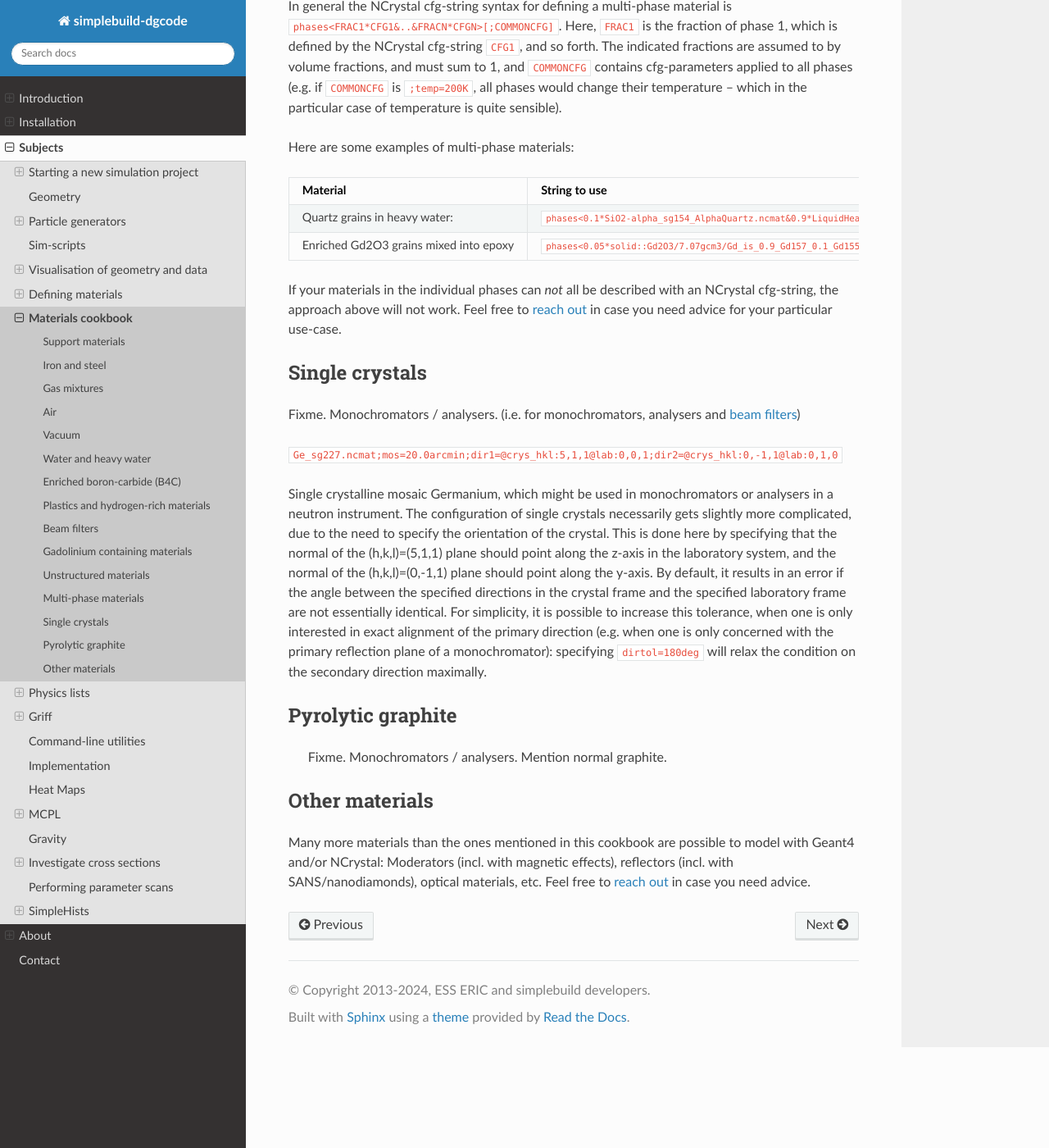
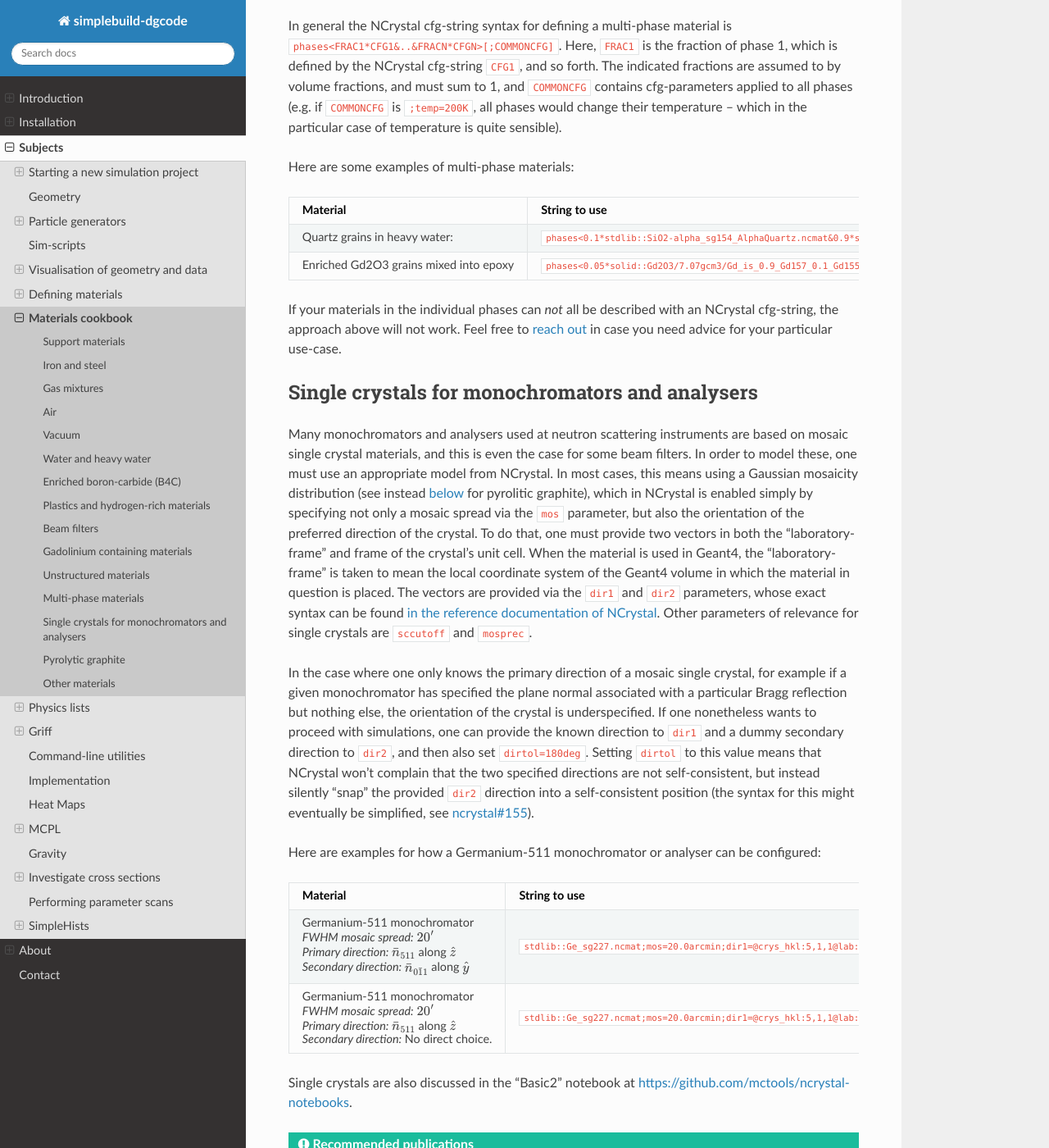
Before and after one commit to mctools/simplebuild-dgcode, a Sphinx documentation site: the page built from doc/source/matcookbook.rst, in a window 1280 px wide and 1400 px high, scrolled down 7122 px. Shown: the whole window at 82% size. Built offline with Sphinx 7.4.7 and the Read the Docs theme 2.0.0, drawn with Linux system fonts in a browser that asks for light colours; the version number could not be read and is left out; some of the changed text lies outside the part shown.

Commit message:
Document single crystals

```diff
--- a/doc/source/matcookbook.rst
+++ b/doc/source/matcookbook.rst
@@ -310,8 +310,8 @@ material on the `NCrystal data library page
 Beam filters
 ------------
 
- Here are some examples of common beam filters, used to filter out
- higher-energy neutrons by scattering them out of the flight path:
+Here are some examples of common beam filters, used to filter out higher-energy
+neutrons by scattering them out of the flight path:
 
  .. list-table::
     :header-rows: 1
@@ -326,10 +326,12 @@ Beam filters
 The recipe for the sapphire filter above simply uses the crude approximation
 that the single-crystal sapphire filter is oriented so that no Bragg reflections
 are possible from the direction of the incoming neutrons. For a more realistic
-(and much more computationally intensive) approach, refer to the dedicated
+(and much more computationally intensive) approach, one must use the
+:ref:`features for single crystal modelling <sbmatsinglecrystals>`. For a
+detailed discussion of sapphire beam filters, refer furthermore to the dedicated
 jupyter notebook which can be downloaded `here
 <https://github.com/mctools/ncrystal-notebooks/blob/main/notebooks/misc/ncrystal_sapphire_filter.ipynb>`__
-(with general instructions about the notebooks `here
+(with general instructions about how the notebooks can be run `here
 <https://github.com/mctools/ncrystal-notebooks/>`__).
 
 .. _sbmatgd2o3:
@@ -459,9 +461,9 @@ Here are some examples of multi-phase materials:
    * - Material
      - String to use
    * - Quartz grains in heavy water:
-     - ``phases<0.1*SiO2-alpha_sg154_AlphaQuartz.ncmat&0.9*LiquidHeavyWaterD2O_T293.6K.ncmat>``
+     - ``phases<0.1*stdlib::SiO2-alpha_sg154_AlphaQuartz.ncmat&0.9*stdlib::LiquidHeavyWaterD2O_T293.6K.ncmat>``
    * - Enriched Gd2O3 grains mixed into epoxy
-     - ``phases<0.05*solid::Gd2O3/7.07gcm3/Gd_is_0.9_Gd157_0.1_Gd155&0.95*Epoxy_Araldite506_C18H20O3.ncmat>``
+     - ``phases<0.05*solid::Gd2O3/7.07gcm3/Gd_is_0.9_Gd157_0.1_Gd155&0.95*stdlib::Epoxy_Araldite506_C18H20O3.ncmat>``
 
 If your materials in the individual phases can *not* all be described with an
 NCrystal cfg-string, the approach above will not work. Feel free to :ref:`reach
@@ -469,35 +471,124 @@ out <sbcontact>` in case you need advice for your particular use-case.
 
 .. _sbmatsinglecrystals:
 
-Single crystals
----------------
+Single crystals for monochromators and analysers
+------------------------------------------------
 
-Fixme. Monochromators / analysers.
-(i.e. for monochromators, analysers and :ref:`beam filters <sbmatbeamfilters>`)
+Many monochromators and analysers used at neutron scattering instruments are
+based on mosaic single crystal materials, and this is even the case for some
+beam filters. In order to model these, one must use an appropriate model from
+NCrystal. In most cases, this means using a Gaussian mosaicity distribution (see
+instead :ref:`below <sbmatpg>` for pyrolitic graphite), which in NCrystal is
+enabled simply by specifying not only a mosaic spread via the ``mos`` parameter,
+but also the orientation of the preferred direction of the crystal. To do that,
+one must provide two vectors in both the "laboratory-frame" and frame of the
+crystal's unit cell. When the material is used in Geant4, the "laboratory-frame"
+is taken to mean the local coordinate system of the Geant4 volume in which the
+material in question is placed. The vectors are provided via the ``dir1`` and
+``dir2`` parameters, whose exact syntax can be found `in the reference
+documentation of NCrystal
+<https://github.com/mctools/ncrystal/wiki/CfgRefDoc>`__. Other parameters of
+relevance for single crystals are ``sccutoff`` and ``mosprec``.
 
-``Ge_sg227.ncmat;mos=20.0arcmin;dir1=@crys_hkl:5,1,1@lab:0,0,1;dir2=@crys_hkl:0,-1,1@lab:0,1,0``
+In the case where one only knows the primary direction of a mosaic single
+crystal, for example if a given monochromator has specified the plane normal
+associated with a particular Bragg reflection but nothing else, the orientation
+of the crystal is underspecified. If one nonetheless wants to proceed with
+simulations, one can provide the known direction to ``dir1`` and a dummy
+secondary direction to ``dir2``, and then also set ``dirtol=180deg``. Setting
+``dirtol`` to this value means that NCrystal won't complain that the two
+specified directions are not self-consistent, but instead silently "snap" the
+provided ``dir2`` direction into a self-consistent position (the syntax for this
+might eventually be simplified, see `ncrystal#155
+<https://github.com/mctools/ncrystal/issues/155>`__).
 
-Single crystalline mosaic Germanium, which might be used in monochromators or
-analysers in a neutron instrument. The configuration of single crystals
-necessarily gets slightly more complicated, due to the need to specify the
-orientation of the crystal. This is done here by specifying that the normal of
-the (h,k,l)=(5,1,1) plane should point along the z-axis in the laboratory
-system, and the normal of the (h,k,l)=(0,-1,1) plane should point along the
-y-axis. By default, it results in an error if the angle between the specified
-directions in the crystal frame and the specified laboratory frame are not
-essentially identical. For simplicity, it is possible to increase this
-tolerance, when one is only interested in exact alignment of the primary
-direction (e.g. when one is only concerned with the primary reflection plane of
-a monochromator): specifying ``dirtol=180deg`` will relax the condition on the
-secondary direction maximally.
+Here are examples for how a Germanium-511 monochromator or analyser can be
+configured:
+
+.. list-table::
+   :header-rows: 1
+
+   * - Material
+     - String to use
+   * - Germanium-511 monochromator
+
+       *FWHM mosaic spread:* :math:`20'`
+
+       *Primary direction:* :math:`\bar{n}_{511}` along :math:`\hat{z}`
+
+       *Secondary direction:* :math:`\bar{n}_{0\bar{1}1}` along :math:`\hat{y}`
+
+     - ``stdlib::Ge_sg227.ncmat;mos=20.0arcmin;dir1=@crys_hkl:5,1,1@lab:0,0,1;dir2=@crys_hkl:0,-1,1@lab:0,1,0``
+
+   * - Germanium-511 monochromator
+
+       *FWHM mosaic spread:* :math:`20'`
+
+       *Primary direction:* :math:`\bar{n}_{511}` along :math:`\hat{z}`
+
+       *Secondary direction:* No direct choice.
+
+     - ``stdlib::Ge_sg227.ncmat;mos=20.0arcmin;dir1=@crys_hkl:5,1,1@lab:0,0,1;dir2=@crys:1,0,0@lab:1,0,0;dirtol=180deg``
+
+Single crystals are also discussed in the "Basic2" notebook at
+https://github.com/mctools/ncrystal-notebooks.
+
+.. admonition:: Recommended publications
+  :class: tip
+
+  | **If you use NCrystal to model single crystals, please cite:**
+  | T. Kittelmann and X.-X. Cai, Comp. Phys. Commun 267 (2021) 108082,
+  | `DOI 10.1016/j.cpc.2021.108082 <https://doi.org/10.1016/j.cpc.2021.108082>`_
 
 .. _sbmatpg:
 
 Pyrolytic graphite
 ------------------
 
-   Fixme. Monochromators / analysers. Mention normal graphite.
+Due to the special nature of the graphene sheets in graphite, the mosaic single
+crystal graphite used in neutron instruments follow a different mosaic
+distribution than the typical Gaussian one used :ref:`above
+<sbmatsinglecrystals>`.
 
+Thus, NCrystal supports a dedicated mosaic model with the special rotational
+symmetry found in pyrolytic graphite (PG). This model is automatically enabled,
+with the rotational symmetry axis set to the crystal's :math:`c`-axis, when the
+relevant data file (``C_sg194_pyrolytic_graphite.ncmat``) is used as a single
+crystal (if not used as a single crystal, it can be used as standard graphite).
+
+The only thing to be aware of concerning the configuration, is that the primary
+direction used with the ``dir1`` parameter should be parallel to the crystal's
+:math:`c`-axis, which is for instance the case if using the
+:math:`\bar{n}_{002}` normal to specify this direction. Secondly, although one
+must still for technical reasons set ``dir2``, the value will not have any
+effect in practice due to the rotational symmetry of the mosaic distribution --
+and thus it is recommended to use the ``dirtol=180deg`` workaround to specify
+it. The example below shows this in practice:
+
+
+.. list-table::
+   :header-rows: 1
+
+   * - Material
+     - String to use
+   * - PG-002 monochromator
+
+       *FWHM mosaic spread:* :math:`20'`
+
+       *Primary direction:* :math:`\bar{n}_{002}` along :math:`\hat{z}`
+
+     - ``stdlib::C_sg194_pyrolytic_graphite.ncmat;mos=20.0arcmin;dir1=@crys_hkl:0,0,2@lab:0,0,1;dir2=@crys_hkl:1,,0,0@lab:0,1,0``
+
+   * - Graphite powder
+
+     - ``stdlib::C_sg194_pyrolytic_graphite.ncmat``
+
+.. admonition:: Recommended publications
+  :class: tip
+
+  | **If you use NCrystal to model pyrolitic graphite, please cite:**
+  | T. Kittelmann and X.-X. Cai, Comp. Phys. Commun 267 (2021) 108082,
+  | `DOI 10.1016/j.cpc.2021.108082 <https://doi.org/10.1016/j.cpc.2021.108082>`_
 
 Other materials
 ---------------
```
